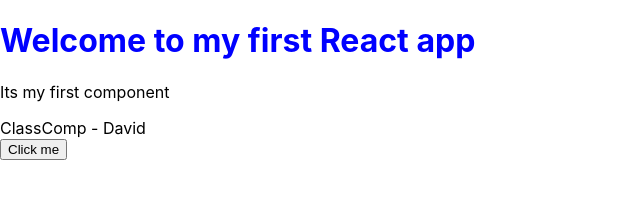
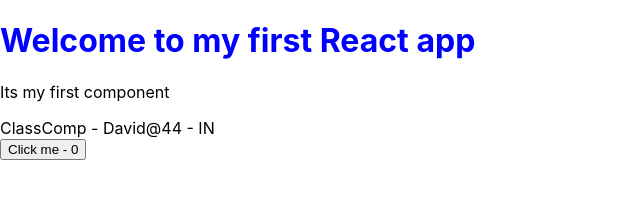
Before and after one commit to paravathmuhsin/react-basics, a React (Create React App) app: page / in a window 1280 px wide. Shown: the top 210 px of the page, without its empty margins (0-640 px from the left). Built offline with nearby package versions, Linux system fonts and the light colour scheme; the HTML template or start-up script is replaced by a standard one.

Commit message:
class comp

```diff
--- a/src/ClassComp.js
+++ b/src/ClassComp.js
@@ -1,20 +1,52 @@
 import React, { Component } from "react";
 
 class ClassComp extends Component {
+  constructor(){
+    super();
+    console.log('constructor');
+  }
   // state managment
+  state = {
+    age: 44,
+    counter: 0,
+    country: "IN",
+  };
   name = "David";
   clickHandler = () => {
-    console.log("ss");
     this.name = "John";
+    // async
+    this.setState({ ...this.state, age: 66, country: 'SL' });
   };
   buttonClickHander = () => {
-    console.log(this.name);
+    // this.setState({...this.state, counter: this.state.counter + 1})
+    this.setState((state) => {
+      return { ...state, counter: state.counter + 1 };
+    });
   };
+
+  componentDidMount(){
+    console.log('componentDidMount')
+  }
+  componentDidUpdate(){
+    console.log('componentDidUpdate')
+  }
+  shouldComponentUpdate(props, state){
+    console.log('shouldComponentUpdate', state, this.state)
+    return state.age !== this.state.age;
+  }
+  componentWillUnmount(){
+    console.log('componentWillUnmount')
+  }
   render() {
+    console.log('render')
     return (
       <div>
-        <div onClick={this.clickHandler}>ClassComp - {this.name}</div>
-        <button onClick={this.buttonClickHander}>Click me</button>
+        <div onClick={this.clickHandler}>
+          ClassComp - {this.name}@{this.state.age} - {this.state.country}
+        </div>
+        <button onClick={this.buttonClickHander}>
+          Click me - {this.state.counter}
+        </button>
       </div>
     );
   }
```
